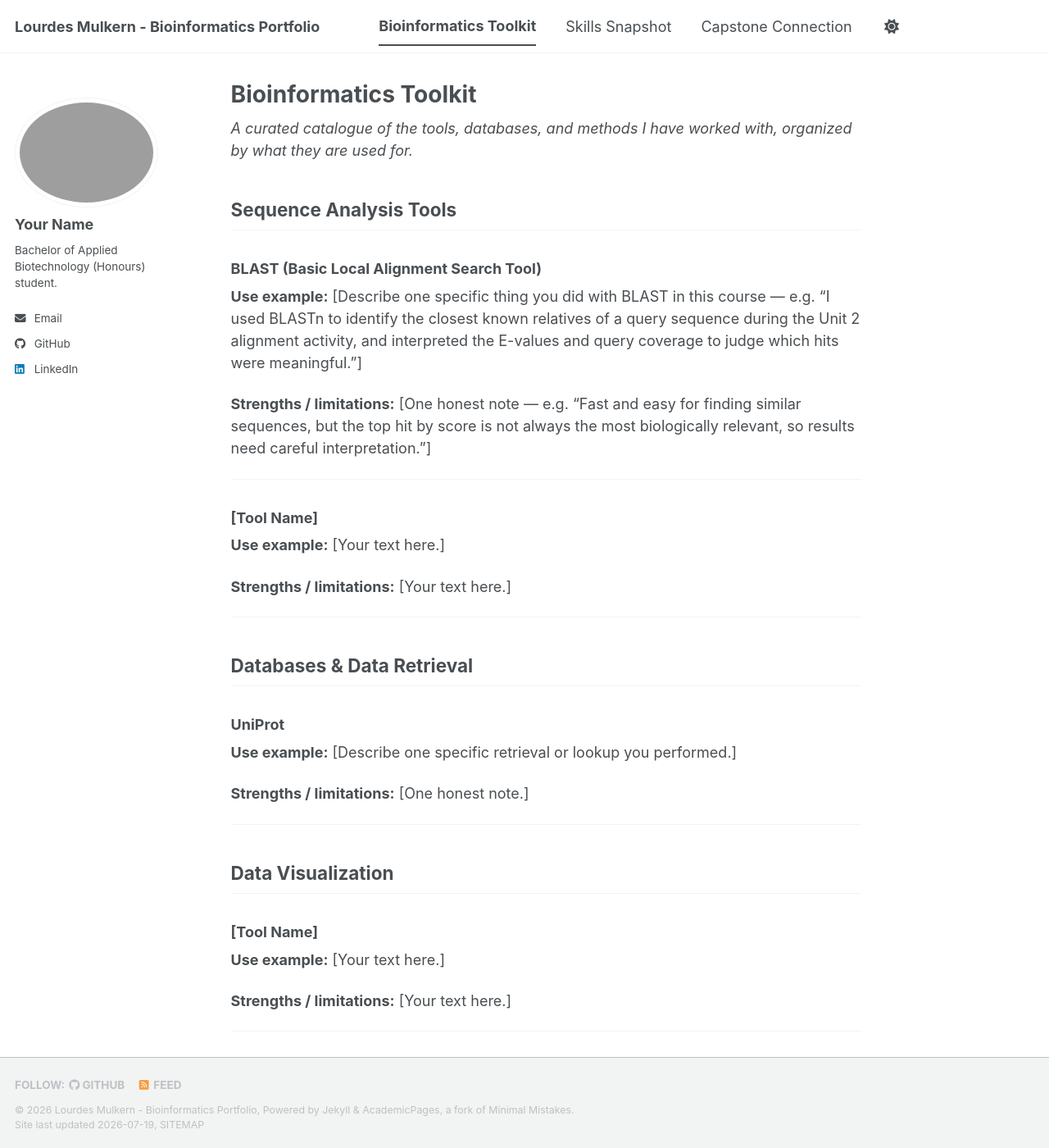
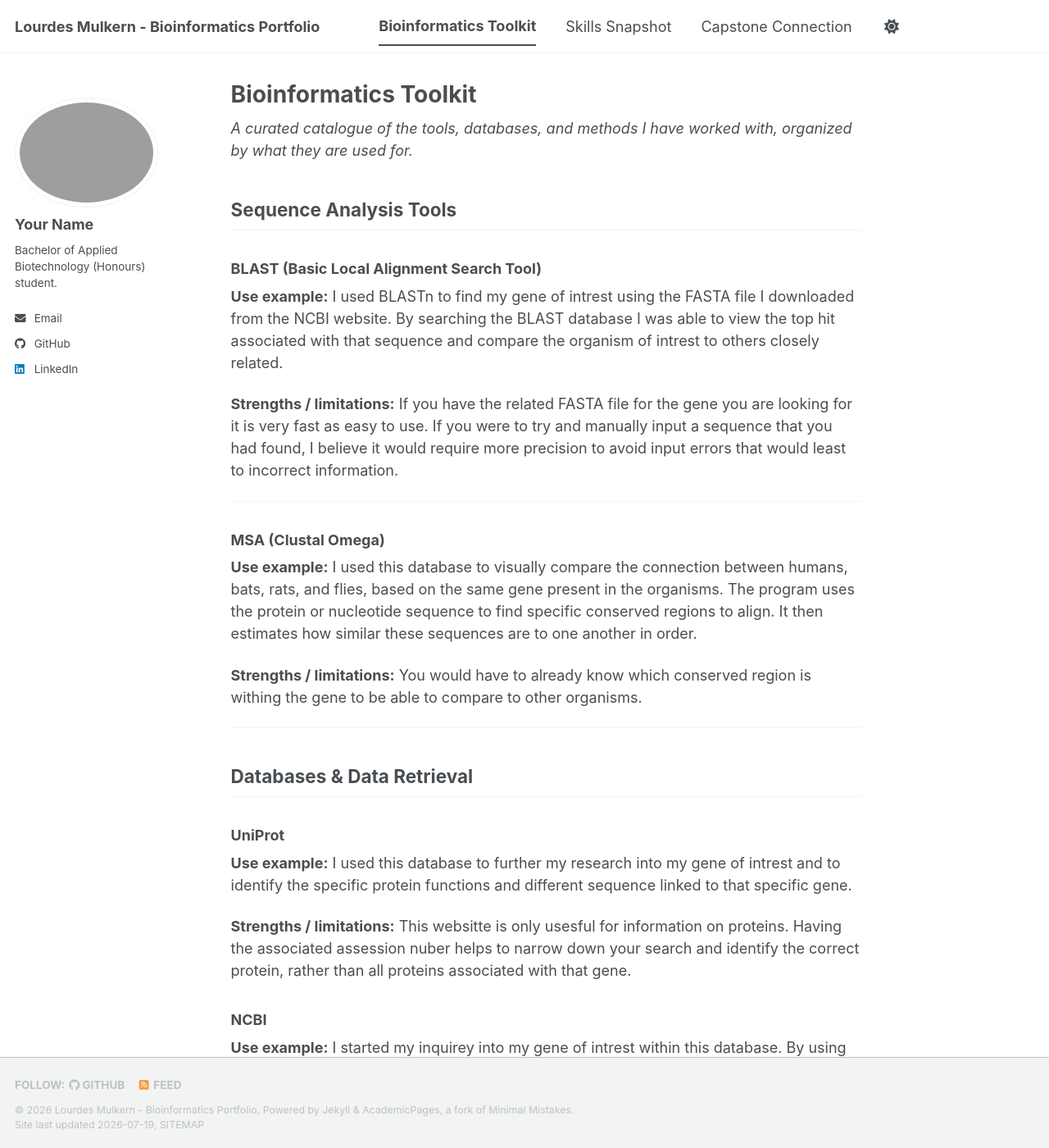
Before and after one commit to Lourdes-Mulkern/biot74000-portfolio, a Jekyll site: the page built from _pages/toolkit.md, in a window 1280 px wide and 1400 px high. Shown: the whole window at 82% size. Built offline with Jekyll 4.4.1, drawn with Linux system fonts in a browser that asks for light colours; a script bundle is joined from its source files by our own code; library files that are not in the unit come from our copies; some of the changed text lies outside the part shown.

Commit message:
Update toolkit.md

```diff
--- a/_pages/toolkit.md
+++ b/_pages/toolkit.md
@@ -42,22 +42,17 @@ organized by what they are used for._
 
 ### BLAST (Basic Local Alignment Search Tool)
 
-**Use example:** [Describe one specific thing you did with BLAST in this course
-— e.g. "I used BLASTn to identify the closest known relatives of a query
-sequence during the Unit 2 alignment activity, and interpreted the E-values and
-query coverage to judge which hits were meaningful."]
+**Use example:** I used BLASTn to find my gene of intrest using the FASTA file I downloaded from the NCBI website. By searching the BLAST database I was able to view the top hit associated with that sequence and compare the organism of intrest to others closely related.
 
-**Strengths / limitations:** [One honest note — e.g. "Fast and easy for finding
-similar sequences, but the top hit by score is not always the most biologically
-relevant, so results need careful interpretation."]
+**Strengths / limitations:** If you have the related FASTA file for the gene you are looking for it is very fast as easy to use. If you were to try and manually input a sequence that you had found, I believe it would require more precision to avoid input errors that would least to incorrect information.
 
 ---
 
-### [Tool Name]
+### MSA (Clustal Omega)
 
-**Use example:** [Your text here.]
+**Use example:** I used this database to visually compare the connection between humans, bats, rats, and flies, based on the same gene present in the organisms. The program uses the protein or nucleotide sequence to find specific conserved regions to align. It then estimates how similar these sequences are to one another in order.
 
-**Strengths / limitations:** [Your text here.]
+**Strengths / limitations:** You would have to already know which conserved region is withing the gene to be able to compare to other organisms.
 
 ---
 
@@ -65,15 +60,21 @@ relevant, so results need careful interpretation."]
 
 ### UniProt
 
-**Use example:** [Describe one specific retrieval or lookup you performed.]
+**Use example:** I used this database to further my research into my gene of intrest and to identify the specific protein functions and different sequence linked to that specific gene.
 
-**Strengths / limitations:** [One honest note.]
+**Strengths / limitations:** This websitte is only usesful for information on proteins. Having the associated assession nuber helps to narrow down your search and identify the correct protein, rather than all proteins associated with that gene.
+
+### NCBI
+
+**Use example:** I started my inquirey into my gene of intrest within this database. By using the gene library I was able to identify the different component related to my gene such as assession number, gene ID, Gene ontology, protein location and function, its related family and domain. I also used the database to follow the pathway to the protein linked to my gene of intrest.
+
+**Strengths / limitations:** This database is very useful at the start of a new research project. It helps to obtaion the general information and many links to other documents and websites that can help further your investigaion. I dentifying the linked assession nuber is one of the most useful thing, as it connects that specific gene to multiple different webstes, makink for easier traceability and identification.
 
 ---
 
-## Data Visualization
+## Protein Structural & Functional Analysis
 
-### [Tool Name]
+### AlphaFold
 
 **Use example:** [Your text here.]
 
```
